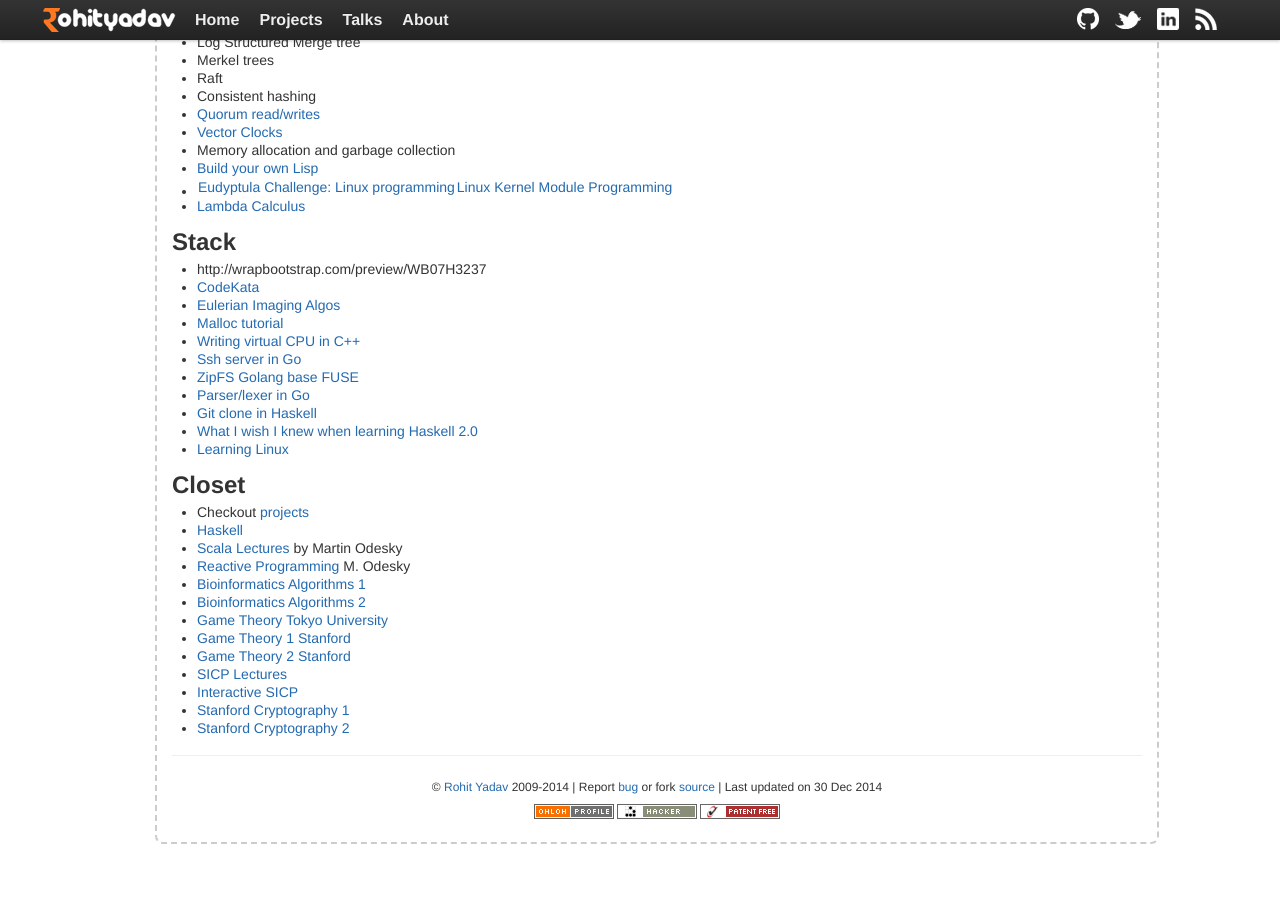
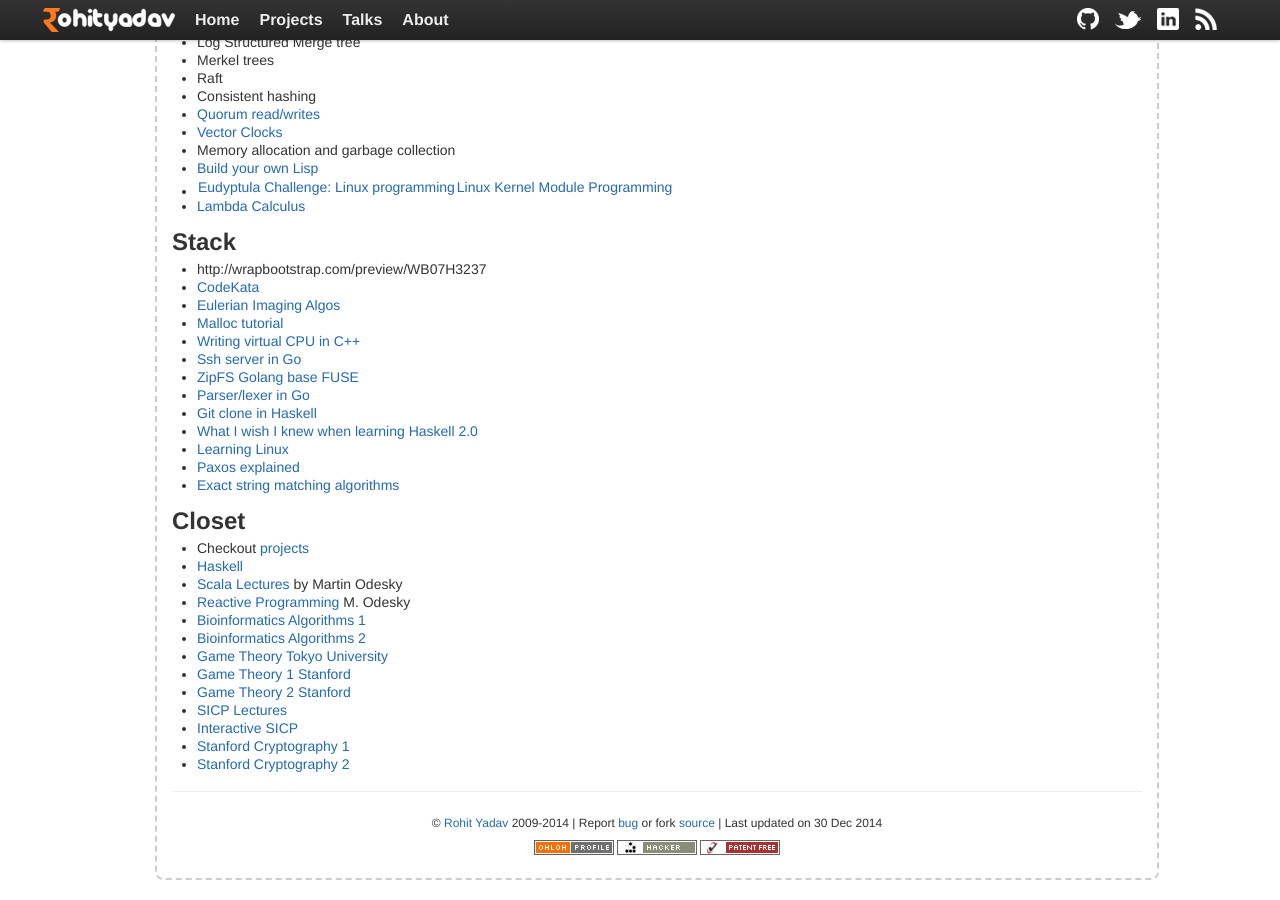
Before and after one commit to rohityadavcloud/rohityadavcloud.github.io, a Jekyll site: the page built from kaizen/index.markdown, in a window 1280 px wide and 900 px high, scrolled down 1745 px. Built offline with Jekyll 4.4.1, drawn with Linux system fonts in a browser that asks for light colours; before the commit the page ends 2609 px from its top, so only the background shows below that.

Commit message:
kup/
Signed-off-by: Rohit Yadav <rohit@scaleninja.com>

```diff
--- a/kaizen/index.markdown
+++ b/kaizen/index.markdown
@@ -147,6 +147,8 @@ Work:
 - [Git clone in Haskell](http://stefan.saasen.me/articles/git-clone-in-haskell-from-the-bottom-up)
 - [What I wish I knew when learning Haskell 2.0](http://dev.stephendiehl.com/hask/#cabal)
 - [Learning Linux](http://www.tldp.org/LDP/tlk/tlk-toc.html)
+- [Paxos explained](http://harry.me/blog/2014/12/27/neat-algorithms-paxos/?hn=1)
+- [Exact string matching algorithms](http://www-igm.univ-mlv.fr/~lecroq/string/)
 
 ## Closet
 
```
